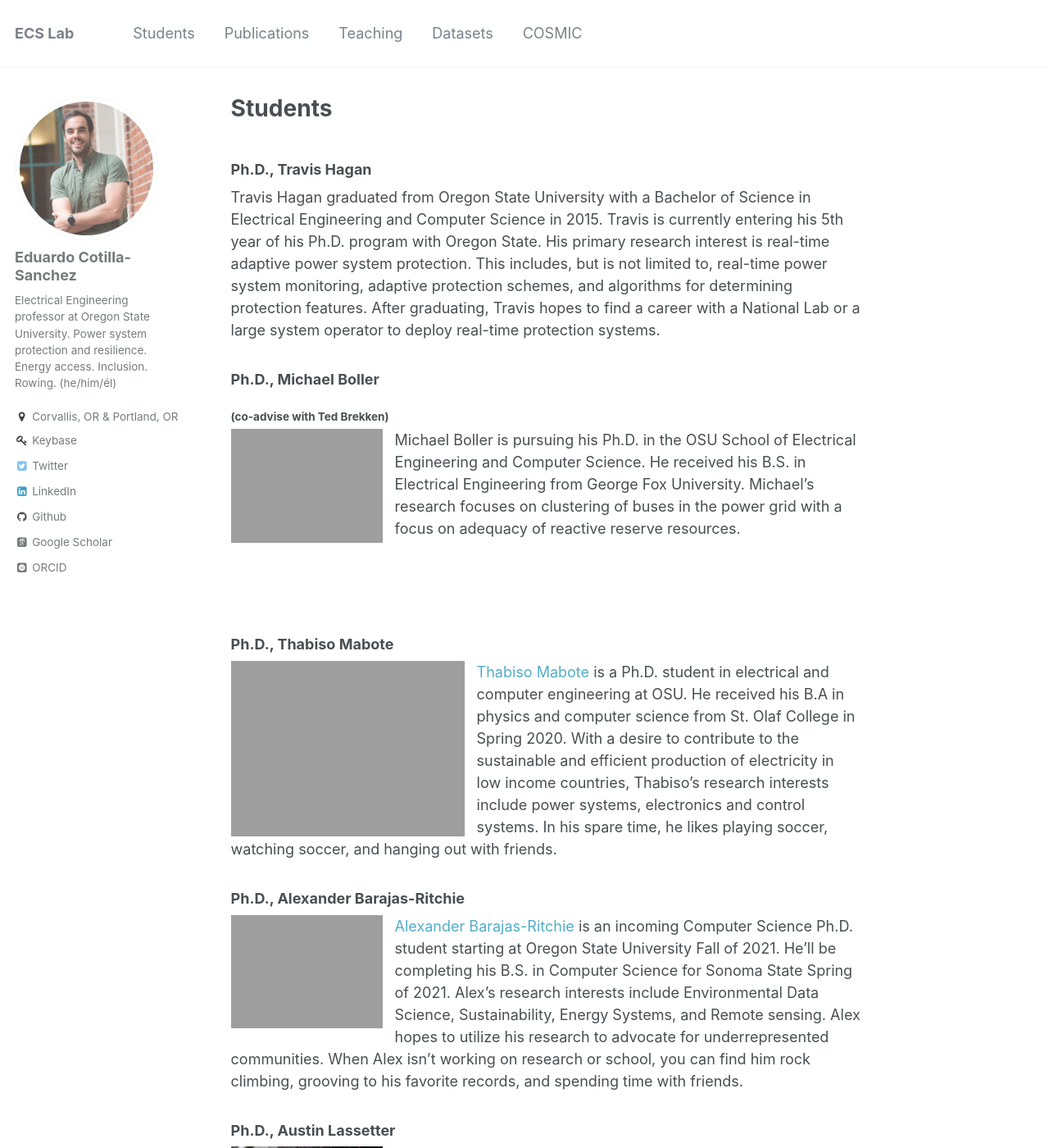
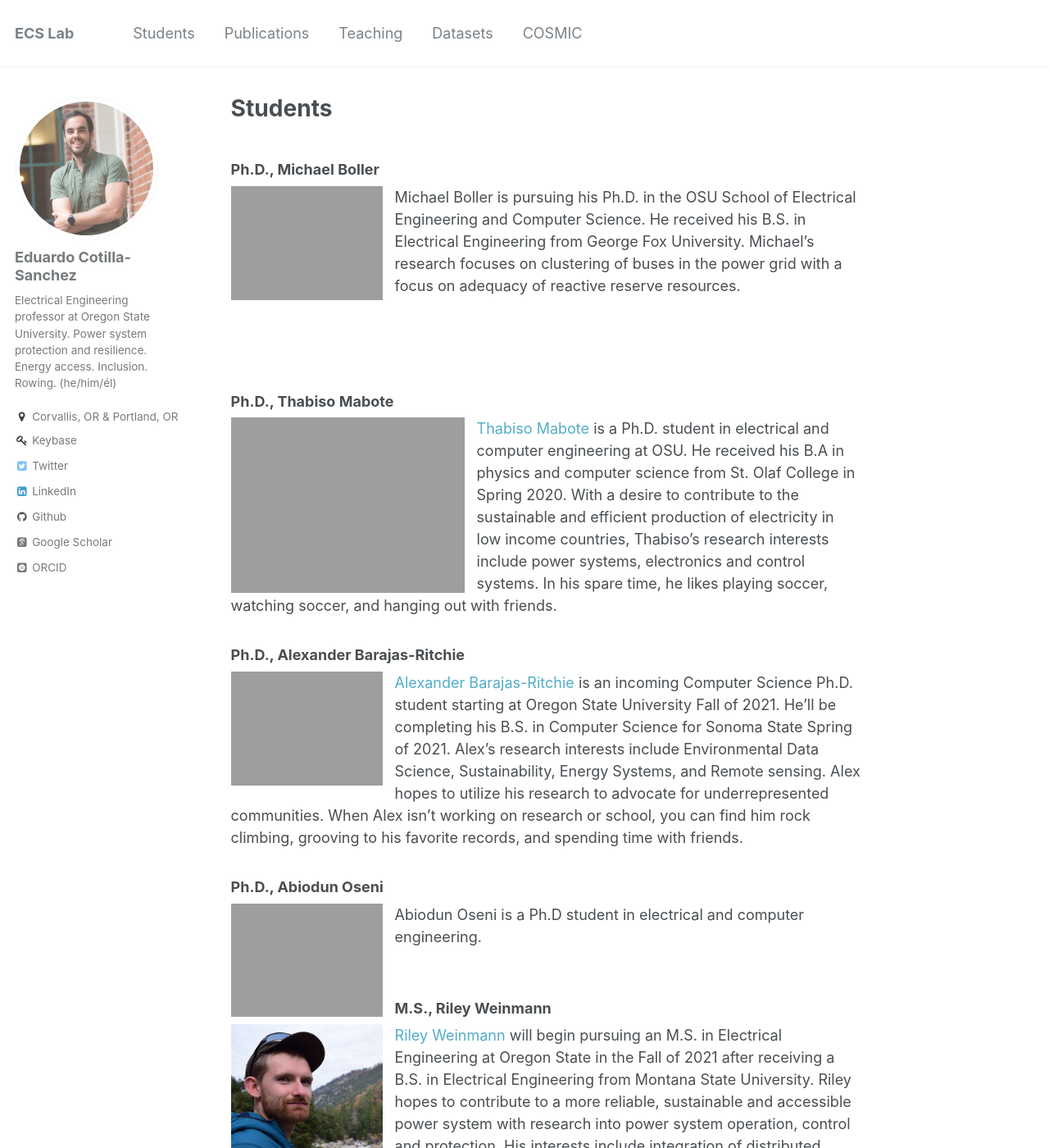
Before and after one commit to ecotillasanchez/ecotillasanchez.github.io, a Jekyll site: the page built from _pages/students.md, in a window 1280 px wide and 1400 px high. Shown: the whole window at 82% size. Built offline with Jekyll 4.4.1, drawn with Linux system fonts in a browser that asks for light colours; some web fonts are replaced; some of the changed text lies outside the part shown.

Commit message:
Round of updates to student section.

```diff
--- a/_pages/students.md
+++ b/_pages/students.md
@@ -6,11 +6,7 @@ author_profile: true
 
 {% include base_path %}
 
-### Ph.D., Travis Hagan
-Travis Hagan graduated from Oregon State University with a Bachelor of Science in Electrical Engineering and Computer Science in 2015. Travis is currently entering his 5th year of his Ph.D. program with Oregon State. His primary research interest is real-time adaptive power system protection. This includes, but is not limited to, real-time power system monitoring, adaptive protection schemes, and algorithms for determining protection features. After graduating, Travis hopes to find a career with a National Lab or a large system operator to deploy real-time protection systems.
-
 ### Ph.D., Michael Boller
-###### (co-advise with Ted Brekken)
 <img align="left" src="https://ecotillasanchez.github.io/files/michael.jpeg" alt="Michael Boller" width="200" height="200" style="padding-right:15px"> Michael Boller is pursuing his Ph.D. in the OSU School of Electrical Engineering and Computer Science. He received his B.S. in Electrical Engineering from George Fox University. Michael’s research focuses on clustering of buses in the power grid with a focus on adequacy of reactive reserve resources.
 <br />
 <br />
@@ -23,8 +19,8 @@ Travis Hagan graduated from Oregon State University with a Bachelor of Science i
 ### Ph.D., Alexander Barajas-Ritchie
 <img align="left" src="https://ecotillasanchez.github.io/files/Alex.png" alt="Alexander Barajas-Ritchie" width="200" height="200" style="padding-right:15px"> [Alexander Barajas-Ritchie]() is an incoming Computer Science Ph.D. student starting at Oregon State University Fall of 2021. He’ll be completing his B.S. in Computer Science for Sonoma State Spring of 2021. Alex’s research interests include Environmental Data Science, Sustainability, Energy Systems, and Remote sensing. Alex hopes to utilize his research to advocate for underrepresented communities. When Alex isn’t working on research or school, you can find him rock climbing, grooving to his favorite records, and spending time with friends.
 
-### Ph.D., Austin Lassetter
-<img align="left" src="https://ecotillasanchez.github.io/files/austin.jpeg" alt="Austin Lassetter" width="200" height="200" style="padding-right:15px"> Austin Lassetter is a Ph.D student in Artificial Intelligence. His interests lie in machine learning, signal processing, and power systems. Specifically, he is interested in improving upon or introducing machine learning algorithms to Smart Grid applications, to system losses of the grid and better integrate energy storage control. In his spare time, Austin enjoys running, biking, board games, video games, hiking, and watching sports.
+### Ph.D., Abiodun Oseni
+<img align="left" src="https://ecotillasanchez.github.io/files/abiodun.jpeg" alt="Abiodun Oseni" width="200" height="200" style="padding-right:15px"> Abiodun Oseni is a Ph.D student in electrical and computer engineering.
 <br />
 <br />
 
@@ -32,14 +28,20 @@ Travis Hagan graduated from Oregon State University with a Bachelor of Science i
 <img align="left" src="https://ecotillasanchez.github.io/files/RW_Pic.jpeg" alt="Riley Weinmann" width="200" height="150" style="padding-right:15px"> [Riley Weinmann]() will begin pursuing an M.S. in Electrical Engineering at Oregon State in the Fall of 2021 after receiving a B.S. in Electrical Engineering from Montana State University. Riley hopes to contribute to a more reliable, sustainable and accessible power system with research into power system operation, control and protection. His interests include integration of distributed generation, and synchrophasor applications. When he is not studying, he enjoys exploring with his wife and dogs.
 
 ### M.S., Harshali Bhonslay
-###### (co-advise with Ted Brekken)
 <img align="left" src="https://ecotillasanchez.github.io/files/Harshali.jpeg" alt="Harshali Bhonslay" width="200" height="150" style="padding-right:15px"> [Harshali Bhonslay]() will begin pursuing her Masters in Electrical and Computer Engineering at Oregon State in Fall of 2021. She graduated with a B.E. in Electrical Engineering from Mumbai University in 2017. Since then she has worked for Renewable Energy Startups in India. This included working on commercial rooftop solar systems and projects related to Battery Energy Storage System. Harshali has keen interest in sustainable power systems for all through integration of renewables, microgrids and battery energy storage. She is a trained yoga instructor and chess enthusiast.
+
+### M.S., Zachery McLaughlin
+<img align="left" src="https://ecotillasanchez.github.io/files/zachery.jpeg" alt="Abiodun Oseni" width="200" height="200" style="padding-right:15px"> Zachery McLaughlin is a M.S. student in electrical and computer engineering.
+<br />
+<br />
 
 ### B.S., Lesly Rojas
 <img align="left" src="https://ecotillasanchez.github.io/files/Lesly.jpg" alt="Lesly Rojas" width="300" height="200" style="padding-right:15px"> [Lesly Rojas]() is a first-year electrical and computer engineering student. Her research interests are energy accessibility, power grids, and microgrids. In the future she wants to create adaptive technology to help those in underrepresented communities. In her spare time she enjoys learning new things (hence her never-ending list of hobbies) and enjoys playing music on her viola.
 
 
 ## Graduated Students
+* Travis Hagan, Ph.D.
+* Falah Alanazi, Ph.D.
 * Phylicia Cicilio, Ph.D.
 * Adam Mate, Ph.D.
 * Ben McCamish, Ph.D.
```
